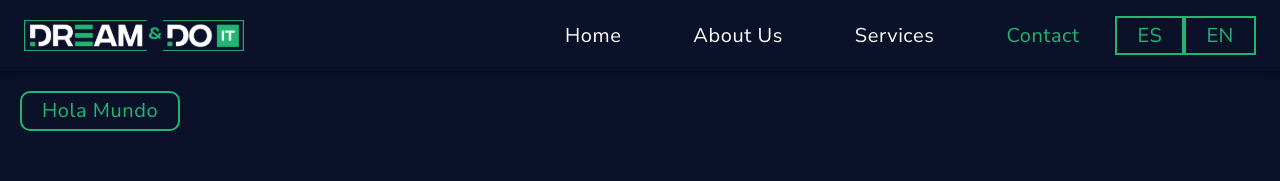
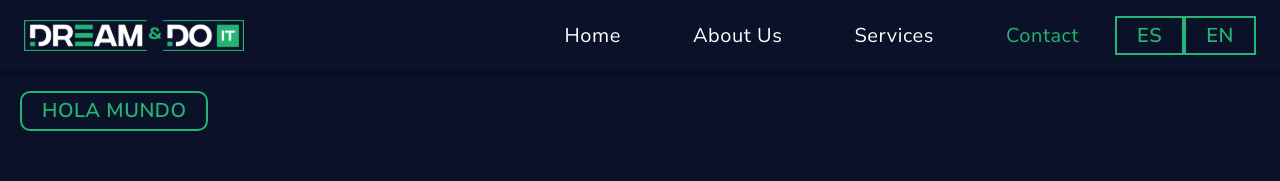
Before and after one commit to D-M-Gonzalez/Proyecto-Nestor, a React (Create React App) app: page / in a window 1280 px wide. Shown: the top 181 px of the page. Built offline with nearby package versions, Linux system fonts and the light colour scheme.

Commit message:
button fix

```diff
--- a/src/MuiTheme.ts
+++ b/src/MuiTheme.ts
@@ -73,6 +73,7 @@ export const customTheme = createTheme({
                         paddingRight: '20px',
                         color: '#22B573',
                         fontSize: '20px',
+                        fontWeight: '600',
                         transition: '0s',
                         lineHeight: '27.28px',
                         fontFamily: 'Nunito Sans',
--- a/src/containers/Home/Home.tsx
+++ b/src/containers/Home/Home.tsx
@@ -7,7 +7,7 @@ export default function Home(props: IHomeProps) {
     return (
         <Box sx={{ height: '3400px' }}>
             <Button variant='outlined' sx={{ margin: '20px' }}>
-                Hola Mundo
+                HOLA MUNDO
             </Button>
         </Box>
     );
```
